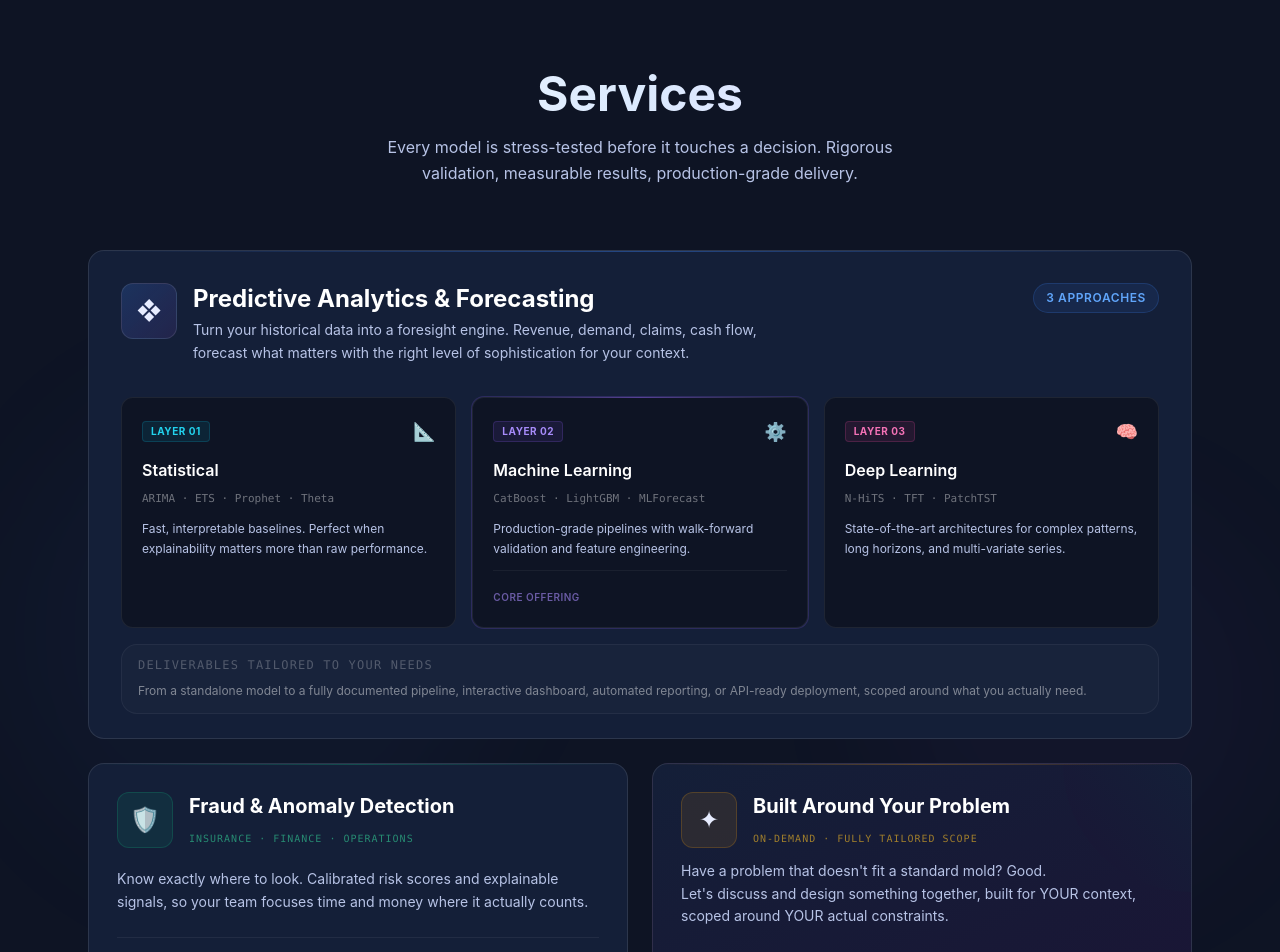
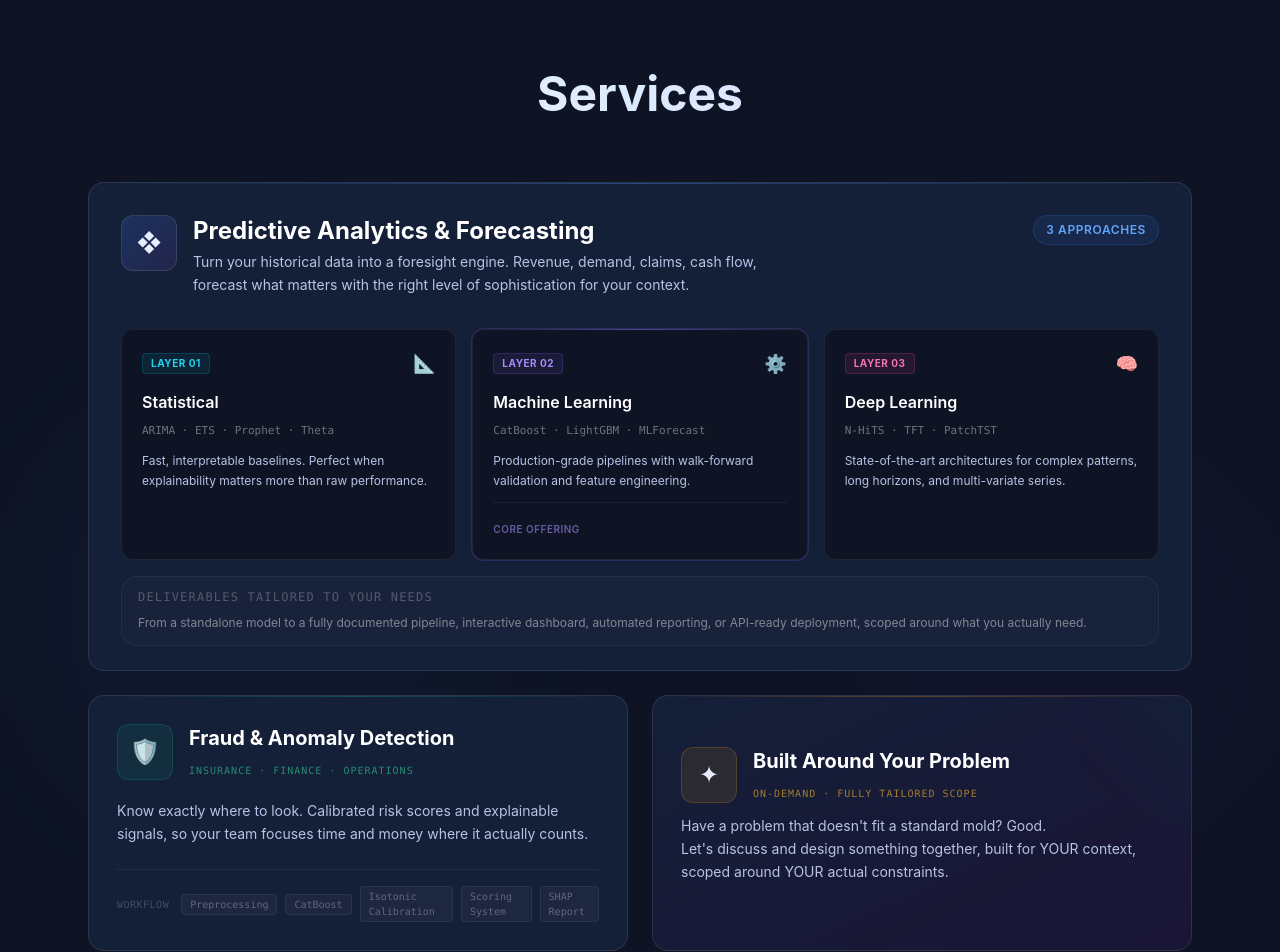
Before and after one commit to ag-algolab/ag-algolab.github.io, a React (Vite) app: page / in a window 1280 px wide. Shown: the part 1500-2452 px from the top of the page. Built offline with nearby package versions, Linux system fonts and the light colour scheme.

Commit message:
Remove validation paragraph and center content
Removed a paragraph about model validation and updated a div to center its content.

```diff
--- a/src/App.jsx
+++ b/src/App.jsx
@@ -121,10 +121,6 @@ function ServicesSection() {
           <h2 className="text-4xl md:text-5xl font-bold bg-gradient-to-r from-white via-blue-100 to-purple-200 bg-clip-text text-transparent mb-4">
             Services
           </h2>
-          <p className="text-[#b7c3e6] max-w-xl mx-auto leading-relaxed">
-            Every model is stress-tested before it touches a decision.
-            Rigorous validation, measurable results, production-grade delivery.
-          </p>
         </motion.div>
 
         {/* ── SERVICE 1 : Predictive Analytics ── */}
@@ -265,7 +261,7 @@ function ServicesSection() {
             <div className="absolute top-0 right-0 w-32 h-32 bg-gradient-to-bl from-amber-500/8 to-transparent rounded-bl-full" />
             <div className="absolute top-0 left-0 right-0 h-px bg-gradient-to-r from-transparent via-amber-500/30 to-transparent" />
 
-            <div className="p-7 flex flex-col h-full relative z-10">
+            <div className="p-7 flex flex-col h-full justify-center relative z-10">
               <div className="flex items-start gap-4 mb-3">
                 <div className="w-14 h-14 rounded-xl bg-amber-500/10 border border-amber-500/20 flex items-center justify-center flex-shrink-0 text-2xl">
                   ✦
```
